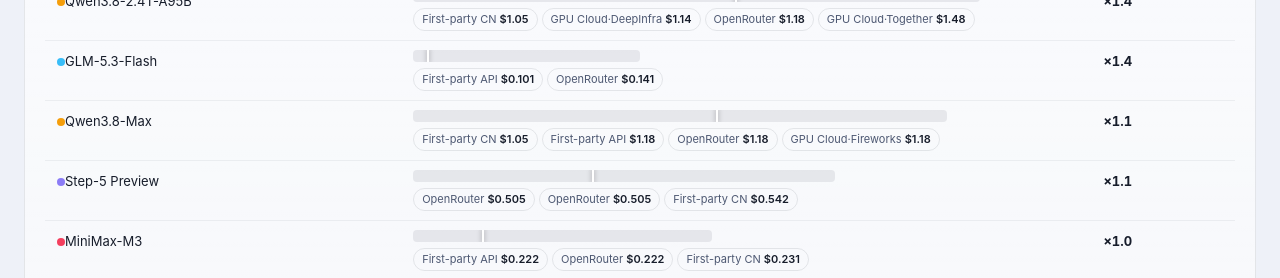
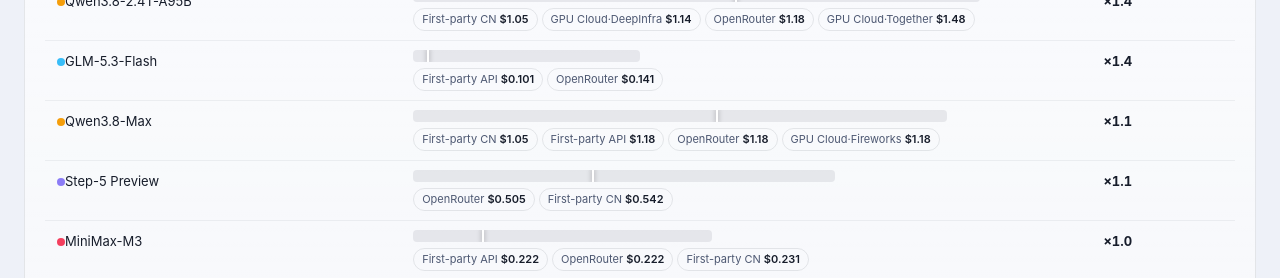
Before and after one commit to Mappedinfo/llm-price-kill-line, a React (Vite) app: page / in a window 1280 px wide. Shown: the part 2000-2278 px from the top of the page. Built offline with nearby package versions, Linux system fonts and the light colour scheme.

Commit message:
修复 Step-5 幽灵点:or-step5 重复录入导致 React key 冲突,删除重复行;全量校验 offerings id 唯一性

```diff
--- a/src/data/models.js
+++ b/src/data/models.js
@@ -152,7 +152,6 @@
     { id:'or-k3b',     vendor:'moonshot', model:'Kimi K3 (:batch)', ii:44, open:true, ch:'openrouter', cur:'USD', pIn:2.28, pCache:0.228, pOut:11.4, src:'https://openrouter.ai/models', verified:'media', note:'batch 路由价反高于标准路由($0.73/$10),渠道定价混乱' },
     { id:'or-mistral4',vendor:'mistral', model:'Mistral Large 4', ii:38, open:true, ch:'openrouter', cur:'USD', pIn:0.68, pCache:0.07, pOut:2.09, src:'https://openrouter.ai/models', verified:'official', note:'同步官方促销价' },
     { id:'or-m3',      vendor:'minimax', model:'MiniMax-M3', ii:29, open:true, ch:'openrouter', cur:'USD', pIn:0.3, pCache:0.06, pOut:1.2, src:'https://openrouter.ai/models', verified:'official' },
-    { id:'or-step5',   vendor:'stepfun', model:'Step-5 Preview', ii:44, ch:'openrouter', cur:'USD', pIn:1.0, pCache:0.05, pOut:2.7, src:'https://openrouter.ai/models', verified:'official', note:'(同 sf-step5CN 的聚合渠道)' },
 
     /* ---- 免费限量 / 匿名 stealth ---- */
     { id:'or-m3f',    vendor:'minimax', model:'MiniMax-M3 (:free)', ii:29, trains:true, open:true, ch:'free', cur:'USD', pIn:0, pCache:0, pOut:0, src:'https://openrouter.ai/models', verified:'official', note:'免费限量:充值过 $10 后 1000 次/天,否则 50 次/天;免费端点可能将数据用于训练' },
```
